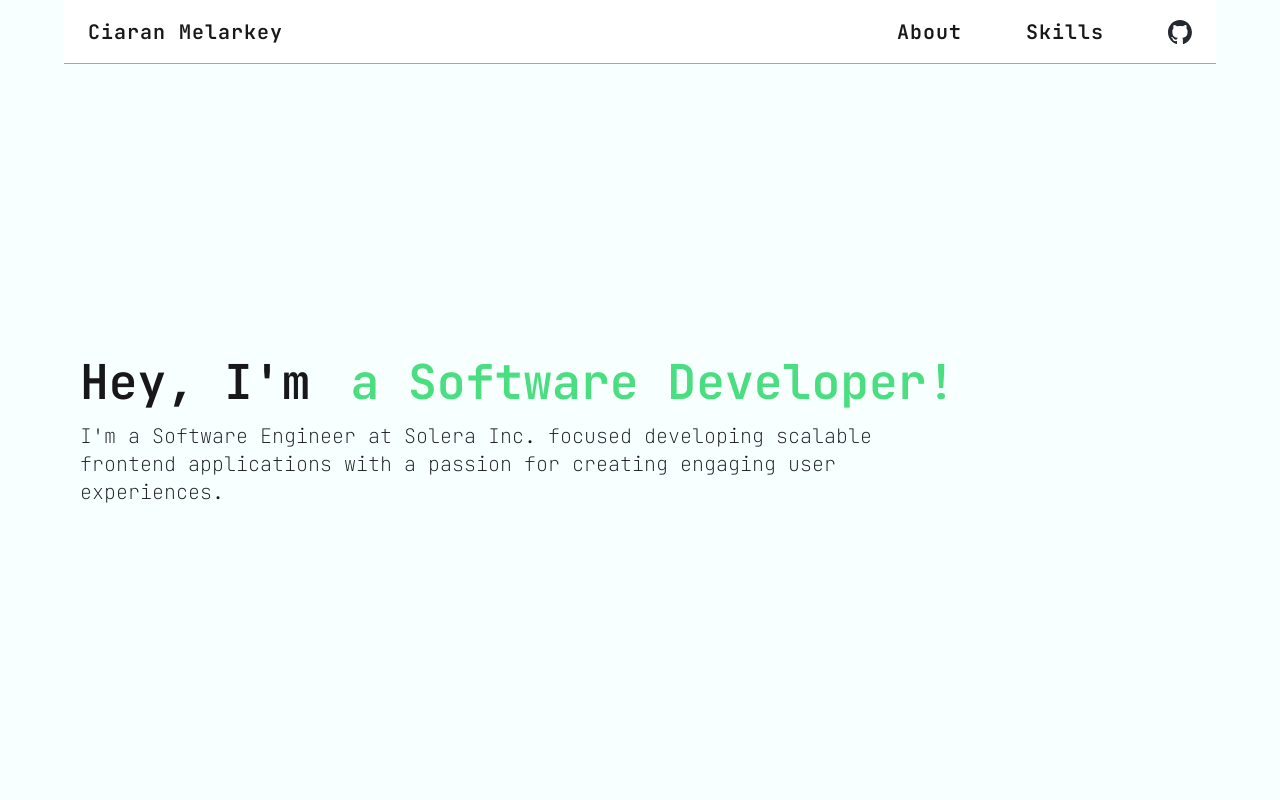
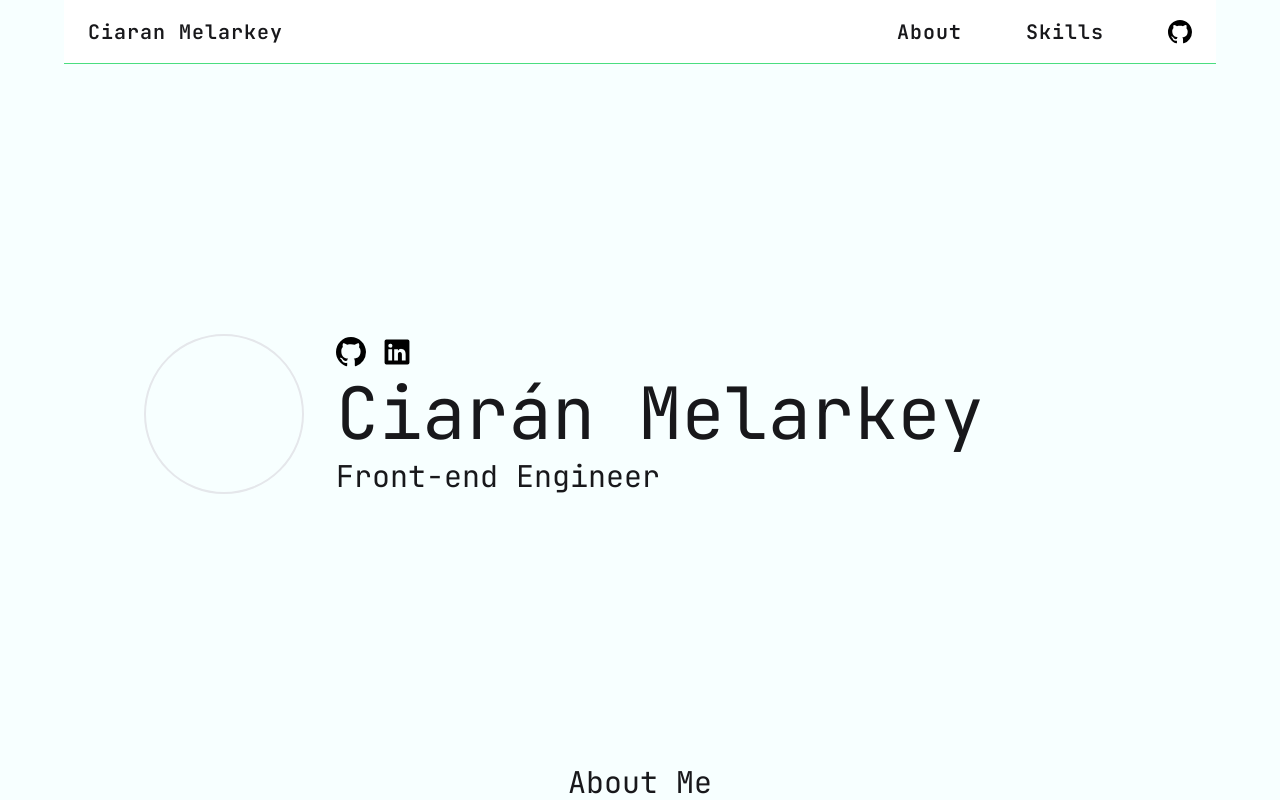
Before and after one commit to ciaran-m-98/ciaran-portfolio, a Next.js app: page / in a window 1280 px wide. Shown: the top 800 px of the page. Built offline with nearby package versions, Linux system fonts and the light colour scheme; a web font is replaced by a local one.

Commit message:
Made changes

```diff
--- a/src/app/page.tsx
+++ b/src/app/page.tsx
@@ -7,7 +7,7 @@ export default function Home() {
     <div id="main-section" className="flex flex-col">
       <PageSection
         sectionId="home-section"
-        extraClass="min-h-[calc(100vh-4rem)] flex items-center justify-center"
+        extraClass="h-[700px]"
       >
         <HomeUi />
       </PageSection>
--- a/src/ui/home/HomeUi.tsx
+++ b/src/ui/home/HomeUi.tsx
@@ -1,27 +1,39 @@
 import RotatingText from '../blocks/TextAnimations/RotatingText/RotatingText';
+import Image from 'next/image';
+import Link from 'next/link';
 export default function HomeUi() {
   return (
-    <div className="flex flex-col w-full p-4">
-      <div className="flex flex-col gap-4 justify-items-start">
-        <h1 className="lg:text-5xl md:text-4xl sm:text-3xl text-xl flex lg:gap-10 gap-4 w-full font-semibold">
-          <span>Hey, I&apos;m</span>
-          <span className="text-green-400">
-            <RotatingText
-              texts={[
-                'Ciaran!',
-                'a Software Developer!',
-                'a Frontend Specialist!',
-                'a Tech Enthusiast!',
-              ]}
-              rotationInterval={3500}
-            />
-          </span>
-        </h1>
-        <h2 className="lg:text-xl md:text-lg sm:text-sm text-xs sm:w-3/4 w-full font-thin">
-          I&apos;m a Software Engineer at Solera Inc. focused developing scalable
-          frontend applications with a passion for creating engaging user
-          experiences.
-        </h2>
+    <div className="flex w-full lg:px-20 md:px-14 px-8 h-full items-center">
+      <div className="flex gap-8 lg:flex-row flex-col">
+        <div className="w-40 h-40 border-2 rounded-full"></div>
+        <div className="flex flex-col justify-center gap-2">
+          <div className='flex flex-row gap-4'>
+            <Link href={'https://github.com/ciaran-m-98'} target="_blank">
+              <Image
+                className="dark:invert"
+                src={'/github-mark.svg'}
+                alt={'Github Link'}
+                width={30}
+                height={30}
+                priority
+              />
+            </Link>
+            <Link href={'https://github.com/ciaran-m-98'} target="_blank">
+              <Image
+                className="dark:invert"
+                src={'/linkedin-mark.svg'}
+                alt={'LinkedIn Link'}
+                width={30}
+                height={30}
+                priority
+              />
+            </Link>
+          </div>
+          <h1 className="lg:text-7xl md:text-6xl sm:text-5xl text-4xl">
+            Ciarán Melarkey
+          </h1>
+          <h2 className="lg:text-3xl text-xl">Front-end Engineer</h2>
+        </div>
       </div>
     </div>
   );
```
Also changed, not shown: public/github-mark.svg, public/linkedin-mark.svg (added).
